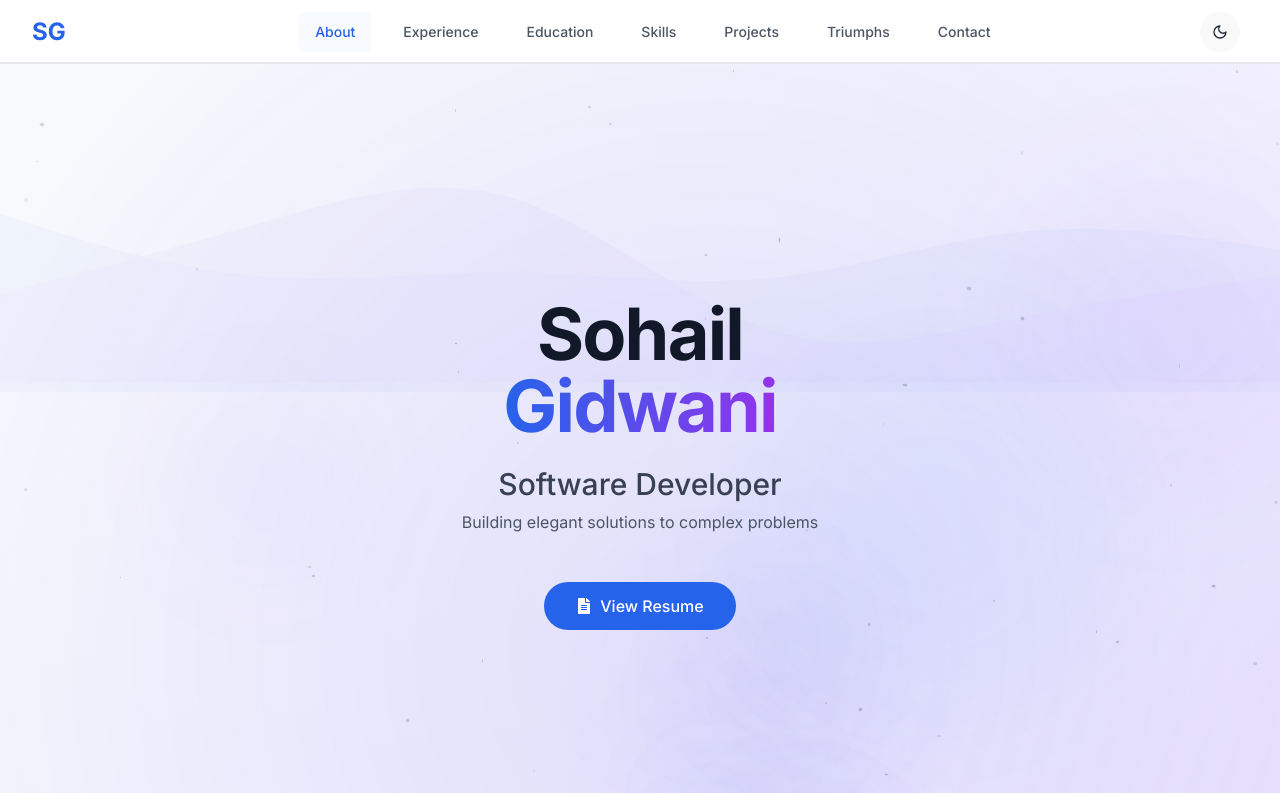
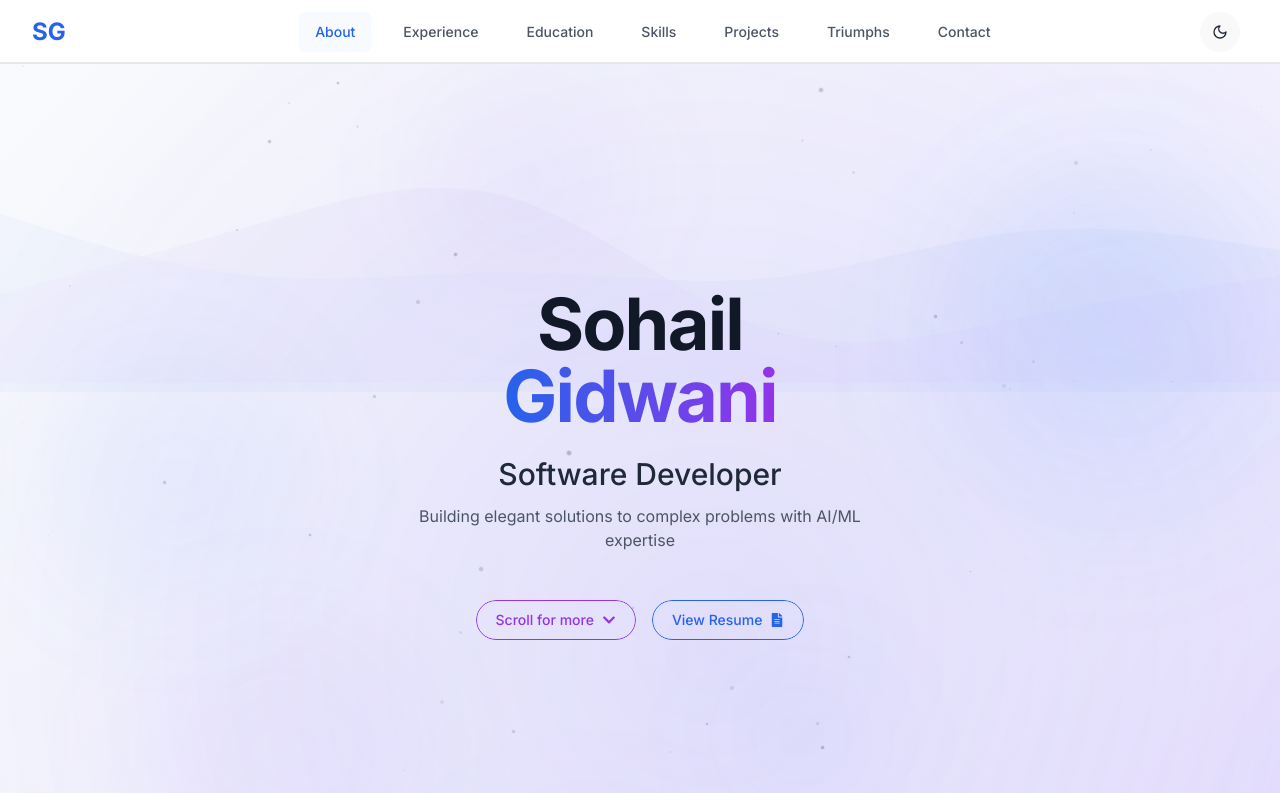
Before and after one commit to SohailGidwani/next-portfolio, a Next.js app: page / in a window 1280 px wide. Shown: the top 793 px of the page. Built offline with nearby package versions, Linux system fonts and the light colour scheme.

Commit message:
Refactor Hero component to optimize random position generation, enhance button animations, and improve layout with new scroll functionality and visual effects.

```diff
--- a/app/components/Hero.tsx
+++ b/app/components/Hero.tsx
@@ -1,19 +1,47 @@
 "use client"
 
-import { useEffect, useRef, useState } from "react"
+import { useEffect, useRef, useState, useMemo } from "react"
 import { motion, useScroll, useTransform } from "framer-motion"
 import { useTheme } from "next-themes"
-import { FaFileAlt, FaArrowDown } from "react-icons/fa"
+import { FaFileAlt, FaChevronDown } from "react-icons/fa"
 
 interface HeroProps {
   setActiveSection: (section: string) => void
+}
+
+// Generate random positions and sizes only once
+const generateRandomPositions = (count: number) => {
+  return Array.from({ length: count }, () => ({
+    size: Math.random() * 300 + 100,
+    top: `${Math.random() * 100}%`,
+    left: `${Math.random() * 100}%`,
+    xMovement: [Math.random() * 100 - 50, Math.random() * 100 - 50, Math.random() * 100 - 50],
+    yMovement: [Math.random() * 100 - 50, Math.random() * 100 - 50, Math.random() * 100 - 50],
+    duration: Math.random() * 30 + 30,
+  }))
+}
+
+// Generate random star properties
+const generateRandomStars = (count: number) => {
+  return Array.from({ length: count }, () => ({
+    size: Math.random() * 3 + 1,
+    top: `${Math.random() * 100}%`,
+    left: `${Math.random() * 100}%`,
+    duration: Math.random() * 3 + 2,
+    delay: Math.random() * 5,
+  }))
 }
 
 export default function Hero({ setActiveSection }: HeroProps) {
   const sectionRef = useRef<HTMLElement>(null)
   const { theme, systemTheme } = useTheme()
   const [mounted, setMounted] = useState(false)
-  // const [isResumeHovered, setIsResumeHovered] = useState(false)
+  const [isResumeHovered, setIsResumeHovered] = useState(false)
+  const [isScrollHovered, setIsScrollHovered] = useState(false)
+
+  // Memoize random positions to prevent re-randomization on re-renders
+  const orbPositions = useMemo(() => generateRandomPositions(8), [])
+  const starPositions = useMemo(() => generateRandomStars(50), [])
 
   // For parallax scrolling effect
   const { scrollYProgress } = useScroll({
@@ -48,6 +76,14 @@ export default function Hero({ setActiveSection }: HeroProps) {
     }
   }, [setActiveSection])
 
+  // Function to scroll to the about section
+  const scrollToAbout = () => {
+    const aboutSection = document.getElementById("about")
+    if (aboutSection) {
+      aboutSection.scrollIntoView({ behavior: "smooth" })
+    }
+  }
+
   if (!mounted) {
     return null
   }
@@ -56,14 +92,7 @@ export default function Hero({ setActiveSection }: HeroProps) {
   const isDark = currentTheme === "dark"
 
   return (
-    <section
-      ref={sectionRef}
-      className="relative overflow-hidden w-full h-screen"
-      // style={{
-      //   // Subtract navbar height (80px) from viewport height
-      //   height: "calc(100vh - 80px)",
-      // }}
-    >
+    <section ref={sectionRef} className="relative overflow-hidden w-full h-screen">
       {/* Base gradient background */}
       <div
         className="absolute inset-0 transition-colors duration-1000"
@@ -142,16 +171,14 @@ export default function Hero({ setActiveSection }: HeroProps) {
           }}
         />
 
-        {/* Floating orbs with higher opacity */}
-        {[...Array(8)].map((_, i) => {
-          const size = Math.random() * 300 + 100
-          return (
+        {/* Floating orbs with higher opacity - using memoized positions */}
+        {orbPositions.map((orb, i) => (
           <motion.div
-              key={i}
+            key={`orb-${i}`}
             className="absolute rounded-full blur-3xl"
             style={{
-                width: size,
-                height: size,
+              width: orb.size,
+              height: orb.size,
               background: isDark
                 ? i % 2 === 0
                   ? "rgba(59, 130, 246, 0.08)"
@@ -159,44 +186,43 @@ export default function Hero({ setActiveSection }: HeroProps) {
                 : i % 2 === 0
                   ? "rgba(59, 130, 246, 0.06)"
                   : "rgba(139, 92, 246, 0.06)",
-                top: `${Math.random() * 100}%`,
-                left: `${Math.random() * 100}%`,
+              top: orb.top,
+              left: orb.left,
             }}
             animate={{
-                x: [Math.random() * 100 - 50, Math.random() * 100 - 50, Math.random() * 100 - 50],
-                y: [Math.random() * 100 - 50, Math.random() * 100 - 50, Math.random() * 100 - 50],
+              x: orb.xMovement,
+              y: orb.yMovement,
             }}
             transition={{
-                duration: Math.random() * 30 + 30,
+              duration: orb.duration,
               repeat: Number.POSITIVE_INFINITY,
               repeatType: "reverse",
               ease: "linear",
             }}
           />
-          )
-        })}
+        ))}
 
-        {/* Subtle stars/particles */}
-        {[...Array(50)].map((_, i) => (
+        {/* Subtle stars/particles - using memoized positions */}
+        {starPositions.map((star, i) => (
           <motion.div
             key={`star-${i}`}
             className="absolute rounded-full"
             style={{
-              width: Math.random() * 3 + 1,
-              height: Math.random() * 3 + 1,
+              width: star.size,
+              height: star.size,
               backgroundColor: isDark ? "rgba(255, 255, 255, 0.5)" : "rgba(0, 0, 0, 0.3)",
-              top: `${Math.random() * 100}%`,
-              left: `${Math.random() * 100}%`,
+              top: star.top,
+              left: star.left,
             }}
             animate={{
               opacity: [0.2, 0.8, 0.2],
               scale: [1, 1.2, 1],
             }}
             transition={{
-              duration: Math.random() * 3 + 2,
+              duration: star.duration,
               repeat: Number.POSITIVE_INFINITY,
               repeatType: "reverse",
-              delay: Math.random() * 5,
+              delay: star.delay,
             }}
           />
         ))}
@@ -231,7 +257,7 @@ export default function Hero({ setActiveSection }: HeroProps) {
             </span>
           </motion.h1>
 
-          {/* Static title and description - replacing the rotating content */}
+          {/* Elegant title and description */}
           <motion.div
             className="mb-12"
             initial={{ opacity: 0, y: 20 }}
@@ -239,82 +265,175 @@ export default function Hero({ setActiveSection }: HeroProps) {
             transition={{ duration: 0.5, delay: 0.3 }}
           >
             <h2
-              className={`text-xl sm:text-2xl md:text-3xl font-medium mb-2 ${isDark ? "text-gray-300" : "text-gray-700"}`}
+              className={`text-xl sm:text-2xl md:text-3xl font-medium mb-3 ${
+                isDark ? "text-gray-200" : "text-gray-800"
+              }`}
             >
               Software Developer
             </h2>
             <p className={`text-sm sm:text-base max-w-lg mx-auto ${isDark ? "text-gray-400" : "text-gray-600"}`}>
-              Building elegant solutions to complex problems
+              Building elegant solutions to complex problems with AI/ML expertise
             </p>
           </motion.div>
 
-          {/* Resume button - with simplified animation */}
+          {/* Action buttons container - always side by side */}
+          <div className="flex justify-center items-center space-x-4">
+            {/* Scroll for more button */}
             <motion.button
-            className={`relative overflow-hidden px-8 py-3 rounded-full font-medium text-base ${
-              isDark ? "bg-blue-600 text-white hover:bg-blue-700" : "bg-blue-600 text-white hover:bg-blue-700"
-            } transition-all duration-300`}
-            // onHoverStart={() => setIsResumeHovered(true)}
-            // onHoverEnd={() => setIsResumeHovered(false)}
-            onClick={() => window.open("/documents/Sohail_Gidwani_Resume_2024.pdf", "_blank")}
-            whileHover={{ scale: 1.05 }}
+              className="group relative overflow-hidden px-5 py-2.5 rounded-full font-medium text-sm transition-all duration-300"
+              onHoverStart={() => setIsScrollHovered(true)}
+              onHoverEnd={() => setIsScrollHovered(false)}
+              onClick={scrollToAbout}
               whileTap={{ scale: 0.95 }}
               initial={{ opacity: 0, y: 20 }}
               animate={{ opacity: 1, y: 0 }}
               transition={{ duration: 0.5, delay: 0.4 }}
             >
-            <span className="flex items-center">
-              <FaFileAlt className="mr-2" />
-              <span>View Resume</span>
+              {/* Button border */}
+              <span
+                className={`absolute inset-0 rounded-full border ${isDark ? "border-purple-500" : "border-purple-600"}`}
+              />
+
+              {/* Liquid fill effect */}
+              <div className="absolute inset-0 overflow-hidden rounded-full">
+                <motion.div
+                  className={`absolute bottom-0 left-0 right-0 rounded-full ${
+                    isDark ? "bg-purple-600" : "bg-purple-600"
+                  }`}
+                  initial={{ height: "0%" }}
+                  animate={{ height: isScrollHovered ? "100%" : "0%" }}
+                  transition={{
+                    duration: 0.4,
+                    ease: [0.25, 0.1, 0.25, 1],
+                  }}
+                  style={{
+                    transformOrigin: "bottom",
+                    borderRadius: "9999px",
+                  }}
+                >
+                  {/* Liquid bubbles effect */}
+                  {isScrollHovered && (
+                    <>
+                      <motion.div
+                        className="absolute rounded-full bg-purple-400/30 w-3 h-3"
+                        animate={{
+                          y: [0, -15],
+                          x: [0, 3],
+                          opacity: [0, 0.8, 0],
+                        }}
+                        transition={{ duration: 1, repeat: Number.POSITIVE_INFINITY, repeatDelay: 0.3 }}
+                        style={{ left: "20%", bottom: "10%" }}
+                      />
+                      <motion.div
+                        className="absolute rounded-full bg-purple-400/30 w-2 h-2"
+                        animate={{
+                          y: [0, -10],
+                          x: [0, -2],
+                          opacity: [0, 0.6, 0],
+                        }}
+                        transition={{ duration: 0.8, repeat: Number.POSITIVE_INFINITY, repeatDelay: 0.5 }}
+                        style={{ left: "60%", bottom: "20%" }}
+                      />
+                    </>
+                  )}
+                </motion.div>
+              </div>
+
+              {/* Button content */}
+              <span
+                className={`relative z-10 flex items-center ${
+                  isDark
+                    ? isScrollHovered
+                      ? "text-white"
+                      : "text-purple-500"
+                    : isScrollHovered
+                      ? "text-white"
+                      : "text-purple-600"
+                }`}
+              >
+                <span>Scroll for more</span>
+                <FaChevronDown className="ml-2" />
               </span>
             </motion.button>
 
-          {/* Decorative line */}
-          {/* <motion.div
-            className={`mt-16 w-24 h-1 rounded-full mx-auto ${
-              isDark ? "bg-gradient-to-r from-blue-400 to-purple-400" : "bg-gradient-to-r from-blue-600 to-purple-600"
-            }`}
-            initial={{ width: 0 }}
-            animate={{ width: "6rem" }}
-            transition={{ duration: 0.8, delay: 0.6 }}
-          /> */}
+            {/* Resume button with liquid fill */}
+            <motion.button
+              className="group relative overflow-hidden px-5 py-2.5 rounded-full font-medium text-sm transition-all duration-300"
+              onHoverStart={() => setIsResumeHovered(true)}
+              onHoverEnd={() => setIsResumeHovered(false)}
+              onClick={() => window.open("/documents/Sohail_Gidwani_Resume_2024.pdf", "_blank")}
+              whileTap={{ scale: 0.95 }}
+              initial={{ opacity: 0, y: 20 }}
+              animate={{ opacity: 1, y: 0 }}
+              transition={{ duration: 0.5, delay: 0.5 }}
+            >
+              {/* Button border */}
+              <span
+                className={`absolute inset-0 rounded-full border ${isDark ? "border-blue-500" : "border-blue-600"}`}
+              />
+
+              {/* Liquid fill effect with container for overflow control */}
+              <div className="absolute inset-0 overflow-hidden rounded-full">
+                <motion.div
+                  className={`absolute bottom-0 left-0 right-0 rounded-full ${isDark ? "bg-blue-600" : "bg-blue-600"}`}
+                  initial={{ height: "0%" }}
+                  animate={{ height: isResumeHovered ? "100%" : "0%" }}
+                  transition={{
+                    duration: 0.4,
+                    ease: [0.25, 0.1, 0.25, 1],
+                  }}
+                  style={{
+                    transformOrigin: "bottom",
+                    borderRadius: "9999px",
+                  }}
+                >
+                  {/* Liquid bubbles effect */}
+                  {isResumeHovered && (
+                    <>
+                      <motion.div
+                        className="absolute rounded-full bg-blue-400/30 w-3 h-3"
+                        animate={{
+                          y: [0, -15],
+                          x: [0, 3],
+                          opacity: [0, 0.8, 0],
+                        }}
+                        transition={{ duration: 1, repeat: Number.POSITIVE_INFINITY, repeatDelay: 0.3 }}
+                        style={{ left: "20%", bottom: "10%" }}
+                      />
+                      <motion.div
+                        className="absolute rounded-full bg-blue-400/30 w-2 h-2"
+                        animate={{
+                          y: [0, -10],
+                          x: [0, -2],
+                          opacity: [0, 0.6, 0],
+                        }}
+                        transition={{ duration: 0.8, repeat: Number.POSITIVE_INFINITY, repeatDelay: 0.5 }}
+                        style={{ left: "60%", bottom: "20%" }}
+                      />
+                    </>
+                  )}
                 </motion.div>
               </div>
 
-      {/* Scroll indicator */}
-      <motion.div
-        className="absolute bottom-8 left-1/2 transform -translate-x-1/2 z-10"
-        initial={{ opacity: 0 }}
-        animate={{ opacity: 1 }}
-        transition={{ delay: 1, duration: 0.8 }}
+              {/* Button content */}
+              <span
+                className={`relative z-10 flex items-center ${
+                  isDark
+                    ? isResumeHovered
+                      ? "text-white"
+                      : "text-blue-500"
+                    : isResumeHovered
+                      ? "text-white"
+                      : "text-blue-600"
+                }`}
               >
-        <motion.div
-          className="flex flex-col items-center cursor-pointer"
-          onClick={() => {
-            // Scroll to the next section
-            const aboutSection = document.getElementById("about")
-            if (aboutSection) {
-              aboutSection.scrollIntoView({ behavior: "smooth" })
-            }
-          }}
-          whileHover={{ y: 5 }}
-        >
-          <span className={`text-xs uppercase tracking-widest mb-2 ${isDark ? "text-gray-400" : "text-gray-600"}`}>
-            SCROLL
+                <span>View Resume</span>
+                <FaFileAlt className="ml-2" />
               </span>
-          <motion.div
-            animate={{
-              y: [0, 8, 0],
-            }}
-            transition={{
-              duration: 1.5,
-              repeat: Number.POSITIVE_INFINITY,
-              repeatType: "loop",
-            }}
-          >
-            <FaArrowDown className={`${isDark ? "text-gray-400" : "text-gray-600"}`} />
+            </motion.button>
+          </div>
         </motion.div>
-        </motion.div>
-      </motion.div>
+      </div>
     </section>
   )
 }
```
Lines whose indentation alone changed are shown as unchanged.
